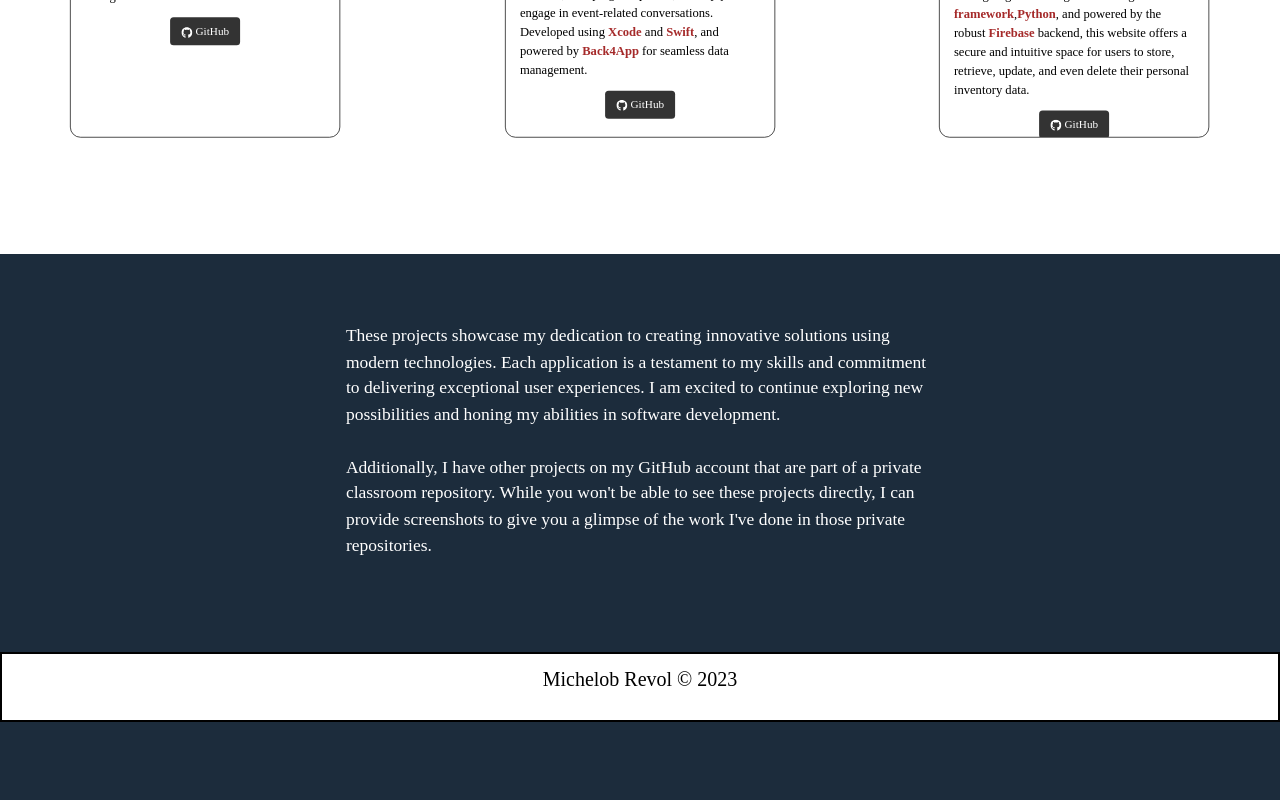
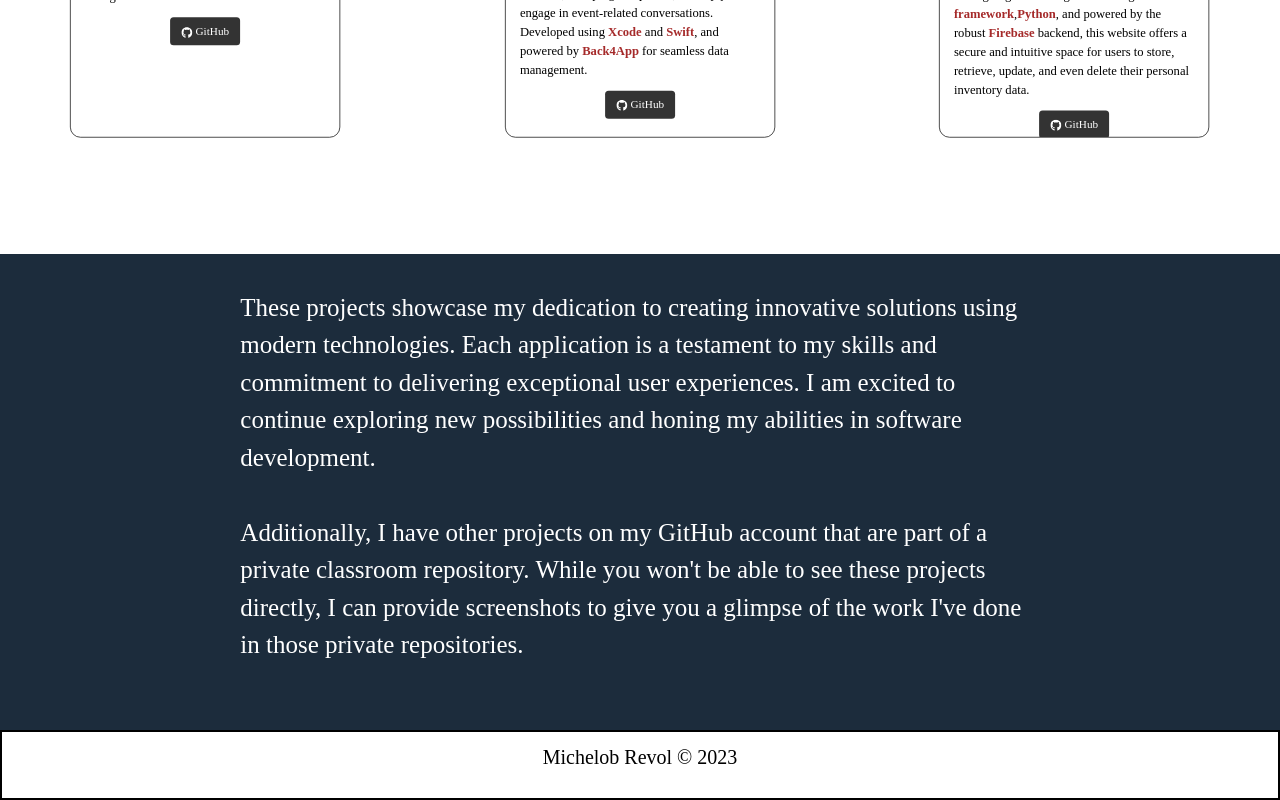
Before and after one commit to SizomanHuxley/mrevol-portfolio, a React (Create React App) app: page /project in a window 1280 px wide. Shown: the part 568-1368 px from the top of the page. Before the commit the page ends 1290 px from the top, so only its background shows below. Built offline with nearby package versions, Linux system fonts and the light colour scheme.

Commit message:
Fixing x layout

```diff
--- a/src/component/css.css
+++ b/src/component/css.css
@@ -5,7 +5,10 @@ body {
     font-size: 20px; /* Set the font size */
     width: 100%; /* Set the width to 100% */
     height: 100%; /* Set the height to 100% */
+    overflow-x: hidden;
 }
+
+
 
 .home {
     padding-top: 75px; /* Add some padding */
@@ -69,7 +72,7 @@ body {
 
 }
 
-.welcome:hover {
+.welcome:hover, .conclusion:hover {
     transform: scale(1.1);
     padding: 15px;
 }
@@ -168,11 +171,11 @@ body {
     transform: scale(1.1);
 }
 
-.box-container1, .box-container2, .box-container3, .conclusion {
+.box-container1, .box-container2, .box-container3  {
     transition: transform 0.3s;
     transform: scale(0.7);
 }
 
-.box-container1:hover, .box-container2:hover, .box-container3:hover, .conclusion:hover {
+.box-container1:hover, .box-container2:hover, .box-container3:hover {
     transform: scale(0.8);
 }
--- a/src/component/navbar.js
+++ b/src/component/navbar.js
@@ -20,11 +20,12 @@ const Bar = () => {
                     margin: "none",
                     textAlign: "center",
                     fontWeight: "bold",
+                    width: "100%",
                 }}
                 variant="dark"
                 expand="lg"
             >
-                <Container>
+                <Container style={{width: "100%"}}>
                     <Navbar.Toggle aria-controls="basic-navbar-nav" />
                     <Navbar.Collapse id="basic-navbar-nav">
                         <Nav className="ms-auto">
--- a/src/component/project.js
+++ b/src/component/project.js
@@ -144,7 +144,7 @@ const Project = () => {
           style={{
           fontSize: "25px",
           color: "white",
-          padding: "15px",
+          padding: "35px",
 
         }}
          >
```
